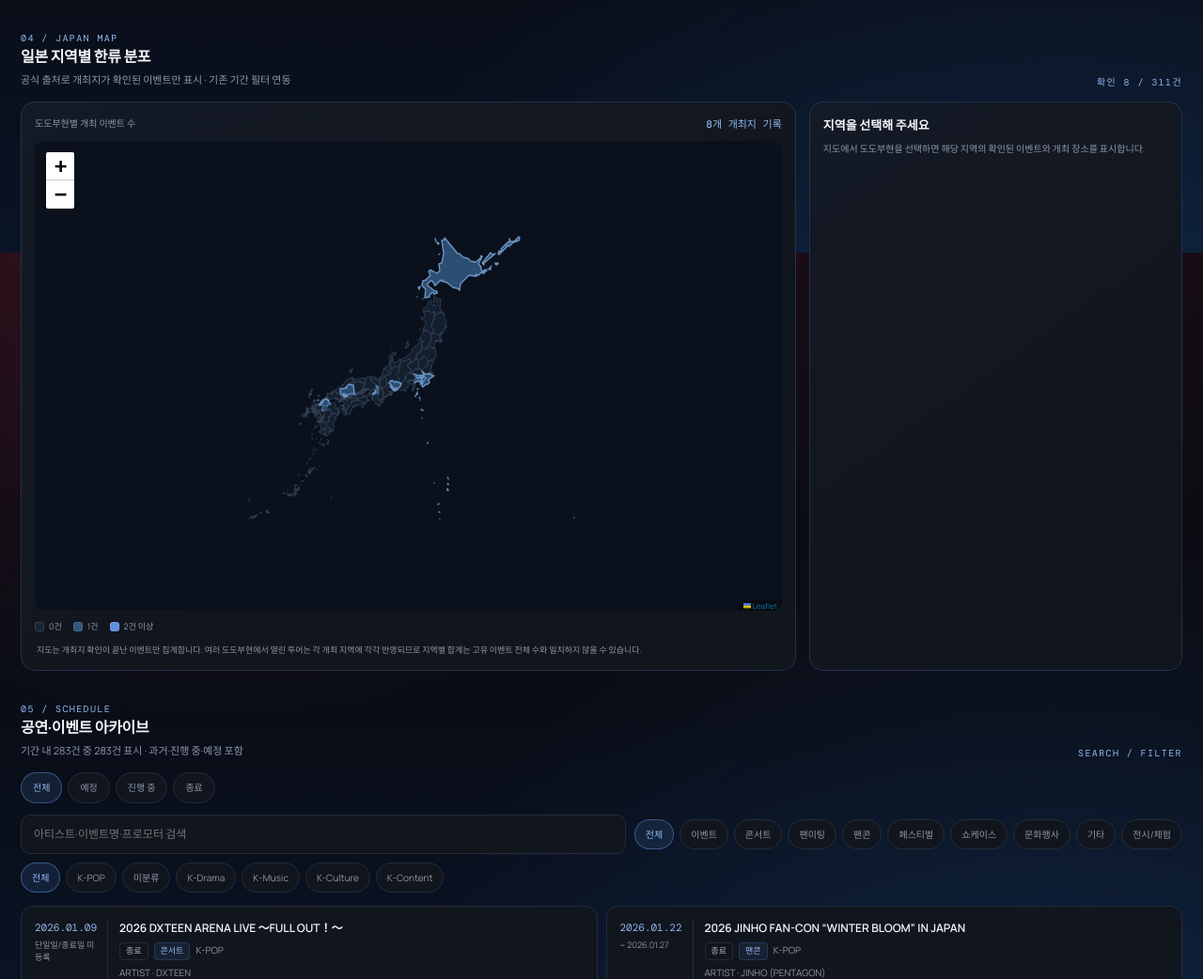
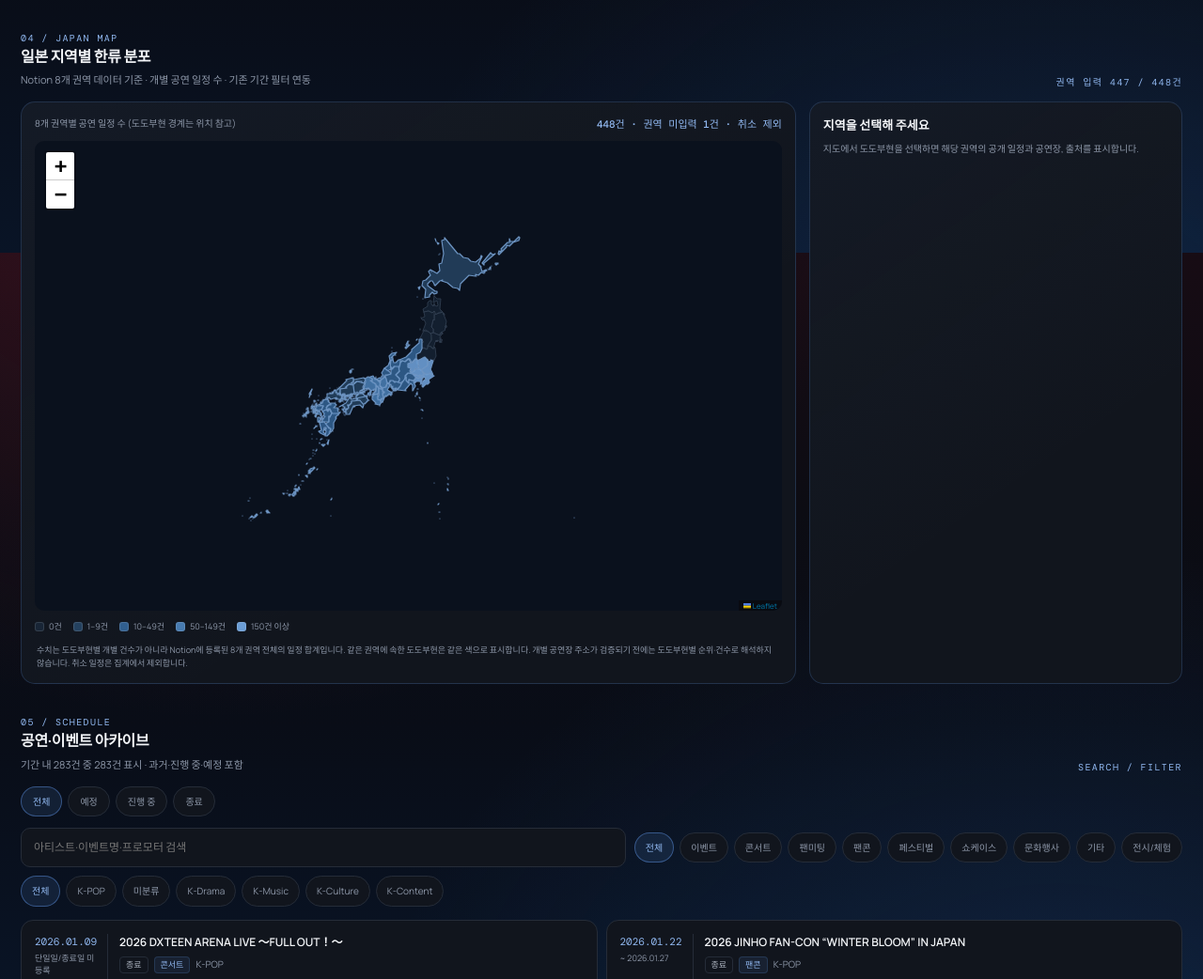
Before and after one commit to neulbo00/K-CULT-in-JAPAN, a plain HTML site: page index.html in a window 1280 px wide. Shown: the part 2131-3173 px from the top of the page at 94% size. Drawn offline with nearby package versions, Linux system fonts and the light colour scheme.

Commit message:
feat: visualize Notion schedule counts by eight Japan regions

```diff
--- a/index.html
+++ b/index.html
@@ -219,18 +219,18 @@ body{
  </section>
 
  <section id="regions">
-  <div class="section-head"><div><div class="kicker">04 / Japan Map</div><h2>일본 지역별 한류 분포</h2><p id="region-caption">공식 출처로 개최지가 확인된 이벤트만 표시 · 기존 기간 필터 연동</p></div><div class="kicker" id="region-coverage">LOCATION DATA / LOADING</div></div>
+  <div class="section-head"><div><div class="kicker">04 / Japan Map</div><h2>일본 지역별 한류 분포</h2><p id="region-caption">Notion 8개 권역 데이터 기준 · 개별 공연 일정 수 · 기존 기간 필터 연동</p></div><div class="kicker" id="region-coverage">SCHEDULE DATA / LOADING</div></div>
   <div class="region-map-layout">
    <div class="region-map-card">
-    <div class="region-map-meta"><span>도도부현별 개최 이벤트 수</span><strong id="region-total">--</strong></div>
-    <div id="region-map" role="img" aria-label="일본 47개 도도부현별 확인된 한류 이벤트 분포 지도"></div>
-    <div class="region-legend"><span><i style="background:#182536"></i>0건</span><span><i style="background:#31577f"></i>1건</span><span><i style="background:#5d91df"></i>2건 이상</span></div>
-    <p class="region-footnote">지도는 개최지 확인이 끝난 이벤트만 집계합니다. 여러 도도부현에서 열린 투어는 각 개최 지역에 각각 반영되므로 지역별 합계는 고유 이벤트 전체 수와 일치하지 않을 수 있습니다.</p>
+    <div class="region-map-meta"><span>8개 권역별 공연 일정 수 (도도부현 경계는 위치 참고)</span><strong id="region-total">--</strong></div>
+    <div id="region-map" role="group" aria-label="일본 도도부현 경계를 이용한 8개 권역별 한류 공연 일정 분포 지도"></div>
+    <div class="region-legend"><span><i style="background:#182536"></i>0건</span><span><i style="background:#24415f"></i>1–9건</span><span><i style="background:#315f8f"></i>10–49건</span><span><i style="background:#477bb0"></i>50–149건</span><span><i style="background:#6b9dd5"></i>150건 이상</span></div>
+    <p class="region-footnote">수치는 도도부현별 개별 건수가 아니라 Notion에 등록된 8개 권역 전체의 일정 합계입니다. 같은 권역에 속한 도도부현은 같은 색으로 표시합니다. 개별 공연장 주소가 검증되기 전에는 도도부현별 순위·건수로 해석하지 않습니다. 취소 일정은 집계에서 제외합니다.</p>
    </div>
    <div class="region-detail-card">
     <h3 id="region-selected-title">지역을 선택해 주세요</h3>
-    <p id="region-selected-note">지도에서 도도부현을 선택하면 해당 지역의 확인된 이벤트와 개최 장소를 표시합니다.</p>
-    <div class="region-event-list" id="region-event-list"><div class="empty">지도 데이터 불러오는 중</div></div>
+    <p id="region-selected-note">지도에서 도도부현을 선택하면 해당 권역의 공개 일정과 공연장, 출처를 표시합니다.</p>
+    <div class="region-event-list" id="region-event-list"><div class="empty">일정 데이터 불러오는 중</div></div>
    </div>
   </div>
  </section>
@@ -246,7 +246,7 @@ body{
 <footer class="wrap footer"><span>© NEULBO / K-CULT IN JAPAN</span><span>DATA SOURCE · NOTION HALLYU EVENT DATABASE</span></footer>
 <script src="https://unpkg.com/leaflet@1.9.4/dist/leaflet.js"></script>
 <script src="data.js"></script>
-<script src="event_locations.js"></script>
+<script src="schedule_data.js"></script>
 <script>
 (function(){
  "use strict";
@@ -368,33 +368,60 @@ body{
   renderMonths(rows);renderBars("types",types,n,"type");renderBars("categories",cats,n,"category");renderBars("promoters",promoters,n,null);
   renderFilterButtons();renderSchedule();renderRegionMap();
  }
- var locationData=window.KLOCATIONS&&Array.isArray(window.KLOCATIONS.events)?window.KLOCATIONS.events:[];
+ var scheduleData=window.KSCHEDULES&&Array.isArray(window.KSCHEDULES.schedules)?window.KSCHEDULES.schedules:[];
+ var prefectureRegions={
+  "01":"北海道","02":"東北","03":"東北","04":"東北","05":"東北","06":"東北","07":"東北",
+  "08":"関東","09":"関東","10":"関東","11":"関東","12":"関東","13":"関東","14":"関東",
+  "15":"中部","16":"中部","17":"中部","18":"中部","19":"中部","20":"中部","21":"中部","22":"中部","23":"中部",
+  "24":"関西","25":"関西","26":"関西","27":"関西","28":"関西","29":"関西","30":"関西",
+  "31":"中国","32":"中国","33":"中国","34":"中国","35":"中国",
+  "36":"四国","37":"四国","38":"四国","39":"四国",
+  "40":"九州・沖縄","41":"九州・沖縄","42":"九州・沖縄","43":"九州・沖縄","44":"九州・沖縄","45":"九州・沖縄","46":"九州・沖縄","47":"九州・沖縄"
+ };
  var regionMap=null,regionLayer=null,selectedPrefecture=null,regionFeatures=[];
- function locationsInRange(){return locationData.filter(function(x){return x.start&&x.start>=start&&x.start<=end;});}
- function regionRows(code){return locationsInRange().filter(function(x){return x.prefCode===code;}).sort(function(a,b){return a.start.localeCompare(b.start)||a.eventName.localeCompare(b.eventName);});}
+ function schedulesInRange(){return scheduleData.filter(function(x){return x.date&&x.date>=start&&x.date<=end&&x.status!=="취소";});}
+ function regionRows(region){return schedulesInRange().filter(function(x){return x.region===region;}).sort(function(a,b){return b.date.localeCompare(a.date)||String(b.time||"").localeCompare(String(a.time||""))||a.name.localeCompare(b.name);});}
  function renderRegionSelection(){
   var title=$("region-selected-title"),note=$("region-selected-note"),list=$("region-event-list");list.replaceChildren();
-  if(!selectedPrefecture){title.textContent="지역을 선택해 주세요";note.textContent="지도에서 도도부현을 선택하면 해당 지역의 확인된 이벤트와 개최 장소를 표시합니다.";return;}
+  if(!selectedPrefecture){title.textContent="지역을 선택해 주세요";note.textContent="지도에서 도도부현을 선택하면 해당 권역의 공개 일정과 공연장, 출처를 표시합니다.";return;}
   var feature=regionFeatures.find(function(f){return String(f.id).padStart(2,"0")===selectedPrefecture;});
   var prefecture=feature&&feature.properties?feature.properties.name:selectedPrefecture;
-  var rows=regionRows(selectedPrefecture);
-  title.textContent=prefecture+" · "+fmt(rows.length)+"건";
-  note.textContent="선택 기간 내 개최지가 확인된 이벤트입니다. 지역 정보가 없는 이벤트는 포함하지 않습니다.";
-  if(!rows.length){var empty=document.createElement("div");empty.className="empty";empty.textContent="선택 기간에 확인된 이벤트가 없습니다.";list.appendChild(empty);return;}
-  rows.forEach(function(x){var card=document.createElement("div");card.className="region-event";var name=document.createElement("strong");name.textContent=x.eventName;var meta=document.createElement("small");meta.textContent=dateLabel(x.start)+" · "+x.city+" · "+x.venue;var link=document.createElement("a");link.href=x.evidenceUrl;link.target="_blank";link.rel="noopener noreferrer";link.textContent="개최지 근거 확인 ↗";card.append(name,meta,link);list.appendChild(card);});
+  var region=prefectureRegions[selectedPrefecture]||"";
+  var rows=regionRows(region);
+  title.textContent=region+" · "+fmt(rows.length)+"건";
+  note.textContent=prefecture+"는 "+region+" 권역에 포함됩니다. 아래는 선택 기간의 공개 일정 중 최신 40건입니다. 수치는 도도부현 개별 건수가 아닌 권역 합계입니다.";
+  if(!rows.length){var empty=document.createElement("div");empty.className="empty";empty.textContent="선택 기간에 공개 일정이 없습니다.";list.appendChild(empty);return;}
+  rows.slice(0,40).forEach(function(x){
+   var card=document.createElement("div");card.className="region-event";
+   var name=document.createElement("strong");name.textContent=x.name||x.eventName||"이름 미등록";
+   var meta=document.createElement("small");meta.textContent=dateLabel(x.date)+(x.time?" · "+x.time:"")+" · "+x.venue;
+   var status=document.createElement("small");status.textContent=(x.status||"상태 미입력")+" · "+(x.certainty||"확정도 미입력");
+   card.append(name,meta,status);
+   if(x.pageUrl){var page=document.createElement("a");page.href=x.pageUrl;page.target="_blank";page.rel="noopener noreferrer";page.textContent="Notion 일정 ↗";card.appendChild(page);}
+   if(x.source){var source=document.createElement("a");source.href=x.source;source.target="_blank";source.rel="noopener noreferrer";source.textContent="일정 출처 ↗";source.style.marginLeft="10px";card.appendChild(source);}
+   list.appendChild(card);
+  });
+  if(rows.length>40){var more=document.createElement("div");more.className="empty";more.textContent="최신 40건 표시 · 권역 전체 "+fmt(rows.length)+"건";list.appendChild(more);}
  }
- function regionCountMap(){var map={};locationsInRange().forEach(function(x){if(!map[x.prefCode])map[x.prefCode]=new Set();map[x.prefCode].add(x.eventName);});return map;}
+ function regionCountMap(){var map={};schedulesInRange().forEach(function(x){if(x.region)map[x.region]=(map[x.region]||0)+1;});return map;}
+ function regionColor(n){return n>=150?"#6b9dd5":n>=50?"#477bb0":n>=10?"#315f8f":n>0?"#24415f":"#182536";}
  function renderRegionMap(){
-  var countsByPref=regionCountMap(),known=new Set(locationData.map(function(x){return x.eventName;})).size;
-  $("region-coverage").textContent="확인 "+fmt(known)+" / "+fmt(D.total)+"건";
-  $("region-total").textContent=fmt(locationsInRange().length)+"개 개최지 기록";
+  var countsByRegion=regionCountMap(),rows=schedulesInRange(),known=rows.filter(function(x){return !!x.region;}).length;
+  $("region-coverage").textContent="권역 입력 "+fmt(known)+" / "+fmt(rows.length)+"건";
+  $("region-total").textContent=fmt(rows.length)+"건 · 권역 미입력 "+fmt(rows.length-known)+"건 · 취소 제외";
   if(!regionLayer){renderRegionSelection();return;}
-  regionLayer.setStyle(function(feature){var code=String(feature.id).padStart(2,"0"),n=countsByPref[code]?countsByPref[code].size:0;return{color:n?"#6d94c2":"#344255",weight:n?1.4:.8,opacity:1,fillColor:n>=2?"#5d91df":n===1?"#31577f":"#182536",fillOpacity:n?.88:.72};});
-  regionLayer.eachLayer(function(layer){var code=String(layer.feature.id).padStart(2,"0"),n=countsByPref[code]?countsByPref[code].size:0,name=layer.feature.properties.name;layer.unbindTooltip();layer.bindTooltip(name+" · "+n+"건");});
+  regionLayer.setStyle(function(feature){
+   var code=String(feature.id).padStart(2,"0"),region=prefectureRegions[code],n=countsByRegion[region]||0;
+   return{color:n?"#6d94c2":"#344255",weight:n?1.2:.8,opacity:1,fillColor:regionColor(n),fillOpacity:n?.9:.72};
+  });
+  regionLayer.eachLayer(function(layer){
+   var code=String(layer.feature.id).padStart(2,"0"),region=prefectureRegions[code],n=countsByRegion[region]||0,name=layer.feature.properties.name;
+   layer.unbindTooltip();layer.bindTooltip(name+" · "+region+" 권역 "+fmt(n)+"건");
+  });
   renderRegionSelection();
  }
  function initRegionMap(){
-  if(!window.L||!window.KLOCATIONS){$("region-event-list").textContent="지도 라이브러리 또는 지역 데이터를 불러오지 못했습니다.";return;}
+  if(!window.L||!window.KSCHEDULES){$("region-event-list").textContent="지도 라이브러리 또는 Notion 일정 데이터를 불러오지 못했습니다.";return;}
   fetch("japan_prefectures.geojson").then(function(response){if(!response.ok)throw new Error("map data unavailable");return response.json();}).then(function(geo){
    regionFeatures=geo.features||[];regionMap=L.map("region-map",{zoomControl:true,scrollWheelZoom:false,doubleClickZoom:false,boxZoom:false,keyboard:false,attributionControl:true});
    regionLayer=L.geoJSON(geo,{style:function(feature){return{color:"#344255",weight:.8,fillColor:"#182536",fillOpacity:.72};},onEachFeature:function(feature,layer){layer.on("click",function(){selectedPrefecture=String(feature.id).padStart(2,"0");renderRegionMap();});}}).addTo(regionMap);
```
